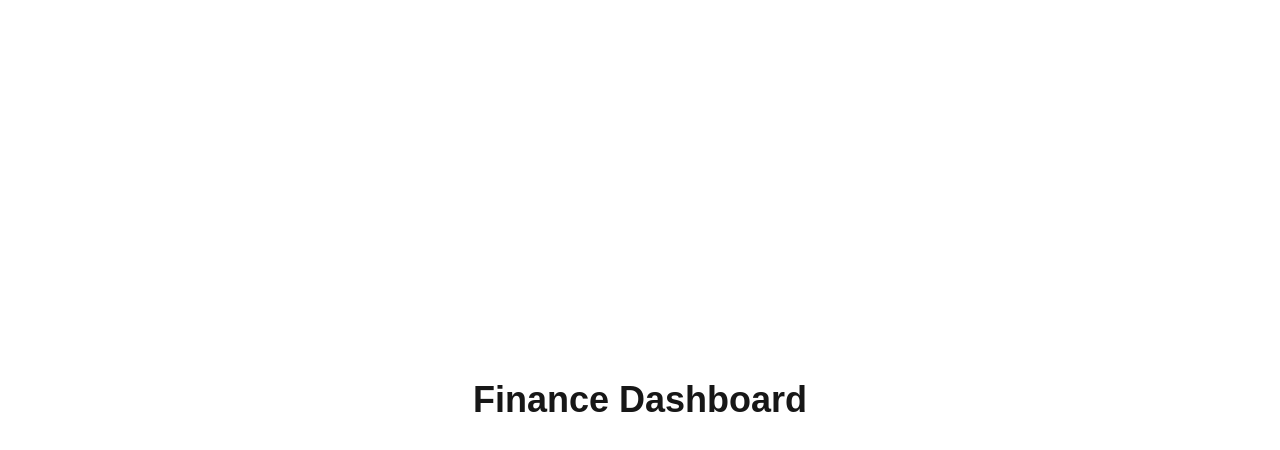
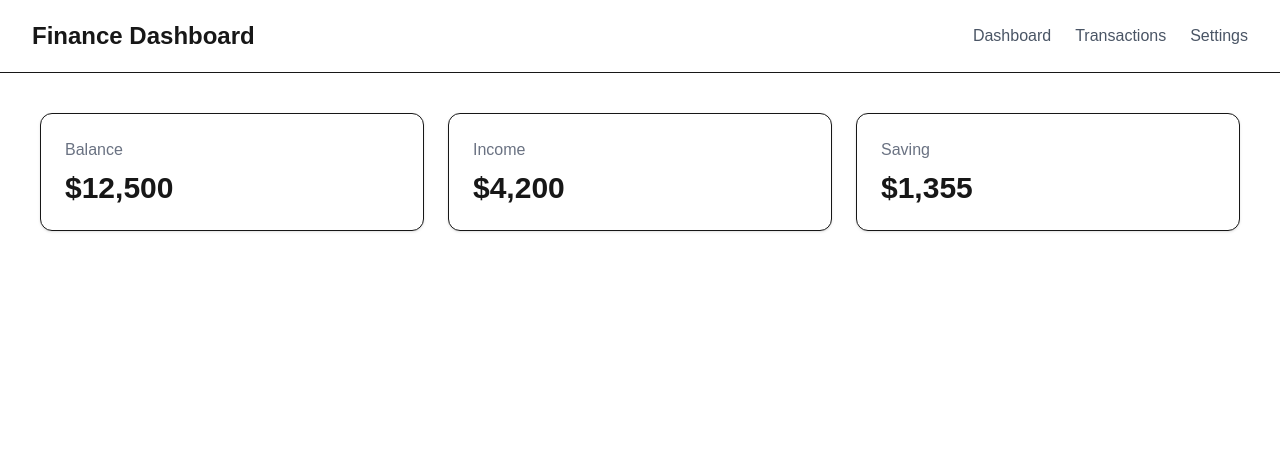
Before and after one commit to anooshasakhaei/finance-dashboard, a Next.js app: page / in a window 1280 px wide. Shown: the top 450 px of the page. Built offline with nearby package versions, Linux system fonts and the light colour scheme.

Commit message:
Create reusable Card component with props

```diff
--- /dev/null
+++ b/app/components/Card.tsx
@@ -0,0 +1,22 @@
+
+type CardProps = {
+    title: string;
+    amount: string;
+};
+
+export default function Card({
+    title,
+    amount,
+}: CardProps) {
+    return (
+        <div className="rounded-xl border bg-white p-6 shadow-sm">
+            <h2 className="text-gray-500">
+                {title}
+            </h2>
+
+            <p className="mt-2 text-3xl font-bold">
+                {amount}
+            </p>
+        </div>
+    )
+}
--- /dev/null
+++ b/app/components/Navbar.tsx
@@ -0,0 +1,17 @@
+
+
+export default function Navbar() {
+    return (
+        <nav className="flex items-center justify-between border-b bg-white px-8 py-5">
+            <h1 className="text-2xl font-bold">
+                Finance Dashboard
+            </h1>
+
+            <div className="flex gap-6 text-gray-600">
+                <a href="/dashboard">Dashboard</a>
+                <a href="/transactions">Transactions</a>
+                <a href="/settings">Settings</a>
+            </div>
+        </nav>
+    );
+}
--- /dev/null
+++ b/app/dashboard/page.tsx
@@ -0,0 +1,9 @@
+
+
+export default function DashboardPage() {
+    return (
+        <div>
+            Dashboard
+        </div>
+    )
+}
--- a/app/page.tsx
+++ b/app/page.tsx
@@ -1,11 +1,29 @@
-import Image from "next/image";
+import Navbar from "./components/Navbar";
+import Card from "./components/Card";
 
 export default function Home() {
   return (
-    <main className="flex min-h-screen items-center justify-center">
-      <h1 className="text-4xl font-bold">
-        Finance Dashboard
-      </h1>
-    </main>
+    <>
+      <Navbar />
+
+      <main className="p-10">
+        <div className="grid gap-6 md:grid-cols-3">
+          <Card
+            title="Balance"
+            amount="$12,500"
+          />
+
+          <Card
+            title="Income"
+            amount="$4,200"
+          />
+
+          <Card
+            title="Saving"
+            amount="$1,355"
+          />
+        </div>
+      </main>
+    </>
   );
 }
--- /dev/null
+++ b/app/settings/page.tsx
@@ -0,0 +1,9 @@
+
+
+export default function SettingsPage() {
+    return (
+        <div>
+            Settings
+        </div>
+    );
+}
--- /dev/null
+++ b/app/transactions/page.tsx
@@ -0,0 +1,9 @@
+
+
+export default function TransactionsPage() {
+    return (
+        <div>
+            Transactions
+        </div>
+    );
+}
```
Also changed, not shown: app/page copy.tsx (added).
